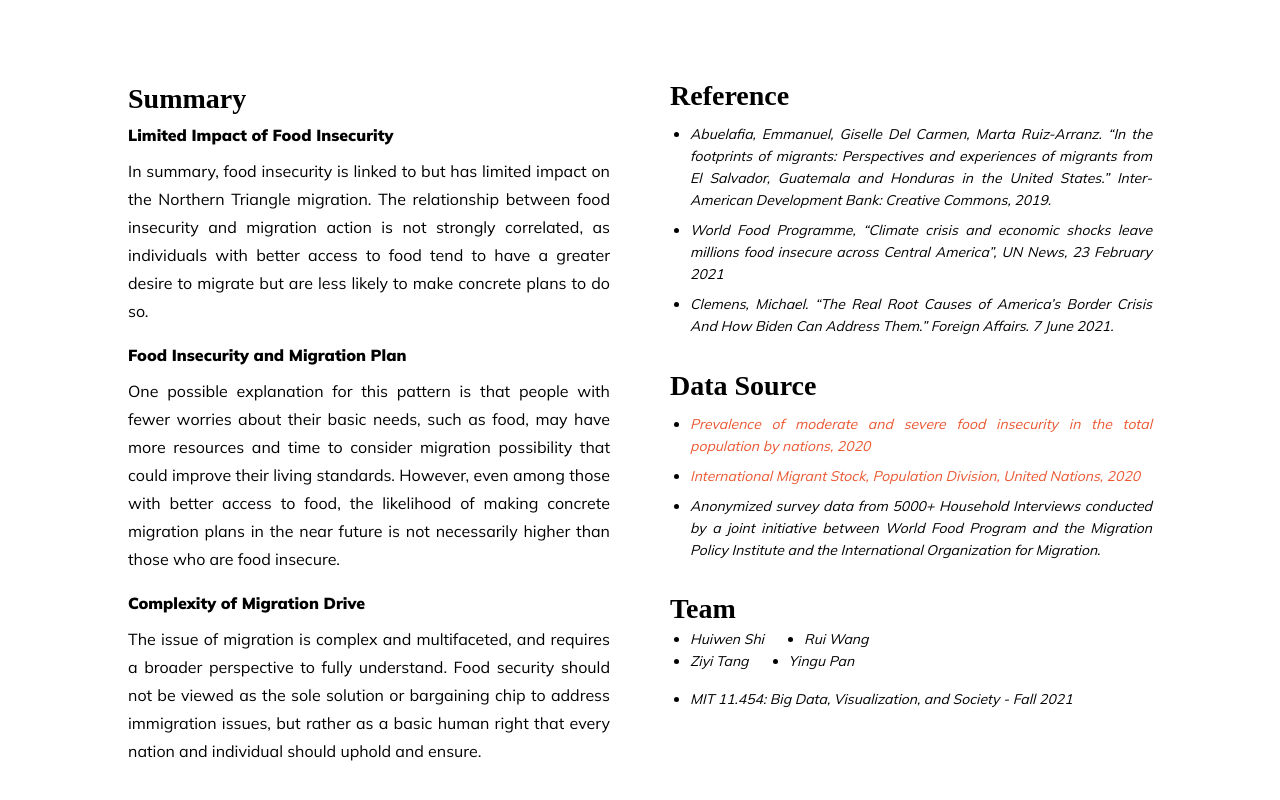
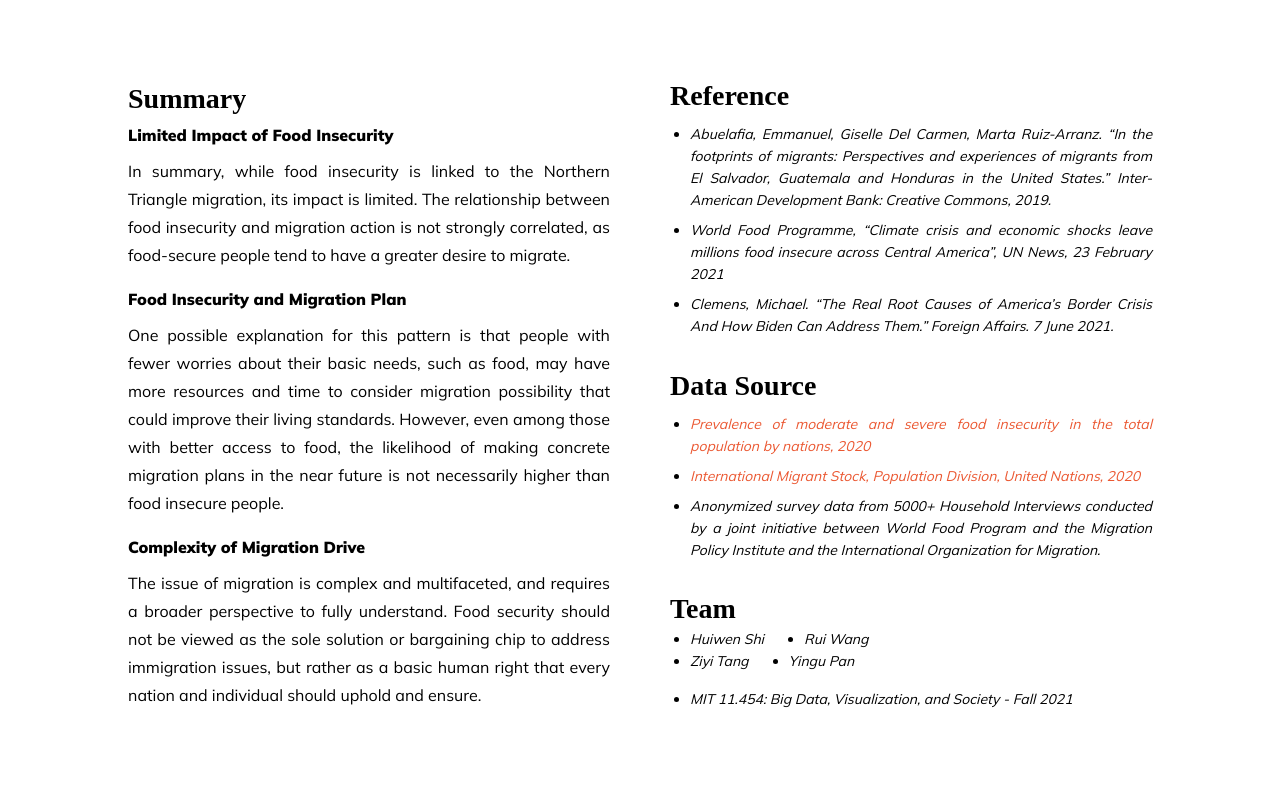
Before and after one commit to albatross97/food-mig, a React (Create React App) app: page / in a window 1280 px wide. Shown: the part 7197-7997 px from the top of the page. Built offline with nearby package versions, Linux system fonts and the light colour scheme; no server answers; a web font is replaced by a local one.

Commit message:
change summary

```diff
--- a/src/pages/6Summary.tsx
+++ b/src/pages/6Summary.tsx
@@ -6,11 +6,10 @@ const Summary = () => {
           <h4>Summary</h4>
           <strong>Limited Impact of Food Insecurity</strong>
           <p>
-            In summary, food insecurity is linked to but has limited impact on
-            the Northern Triangle migration. The relationship between food
+            In summary, while food insecurity is linked to the Northern Triangle
+            migration, its impact is limited. The relationship between food
             insecurity and migration action is not strongly correlated, as
-            individuals with better access to food tend to have a greater desire
-            to migrate but are less likely to make concrete plans to do so.
+            food-secure people tend to have a greater desire to migrate.
           </p>
           <strong>Food Insecurity and Migration Plan</strong>
 
@@ -20,8 +19,8 @@ const Summary = () => {
             resources and time to consider migration possibility that could
             improve their living standards. However, even among those with
             better access to food, the likelihood of making concrete migration
-            plans in the near future is not necessarily higher than those who
-            are food insecure.
+            plans in the near future is not necessarily higher than food
+            insecure people.
           </p>
           <strong> Complexity of Migration Drive</strong>
           <p>
```
